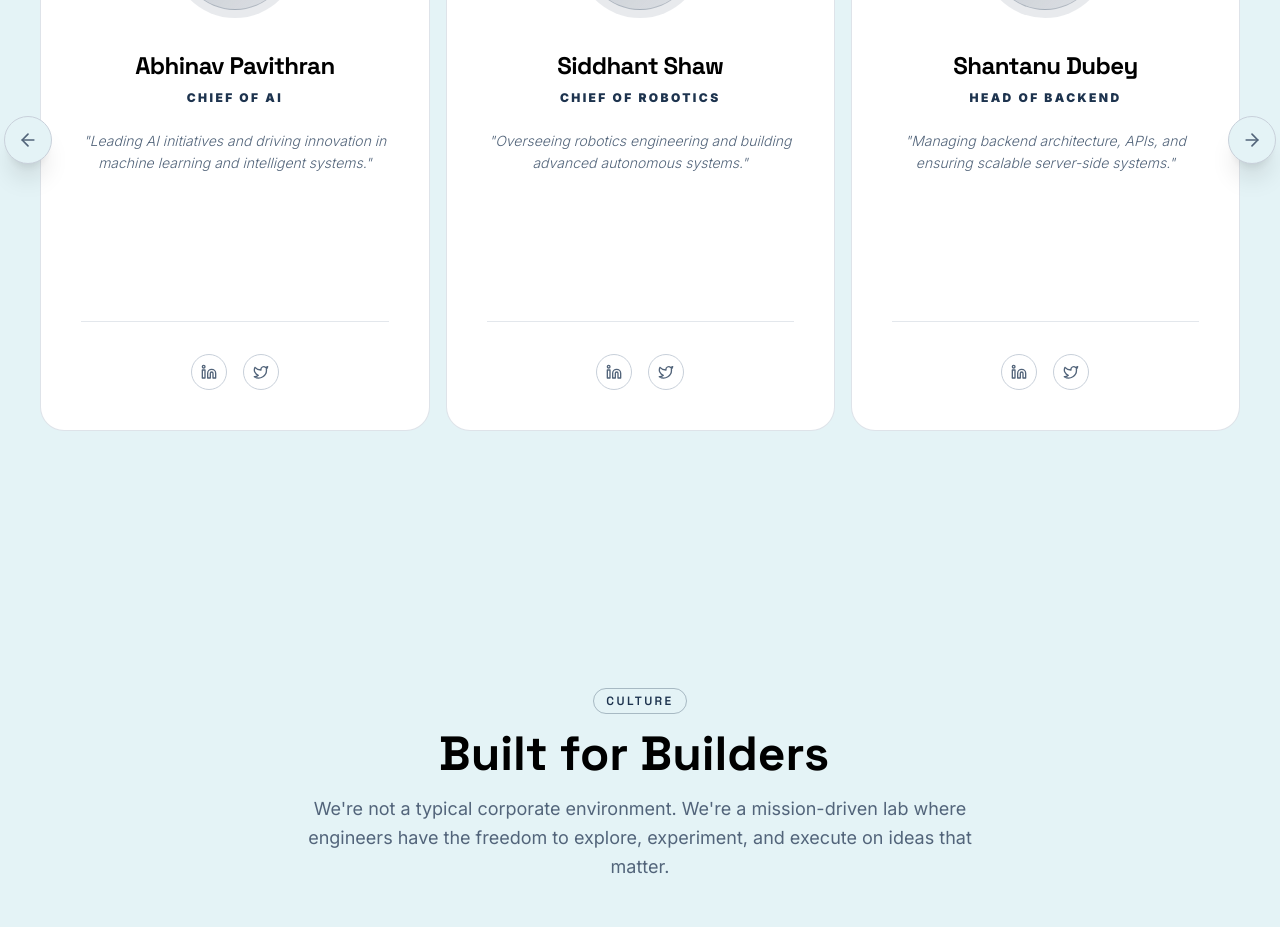
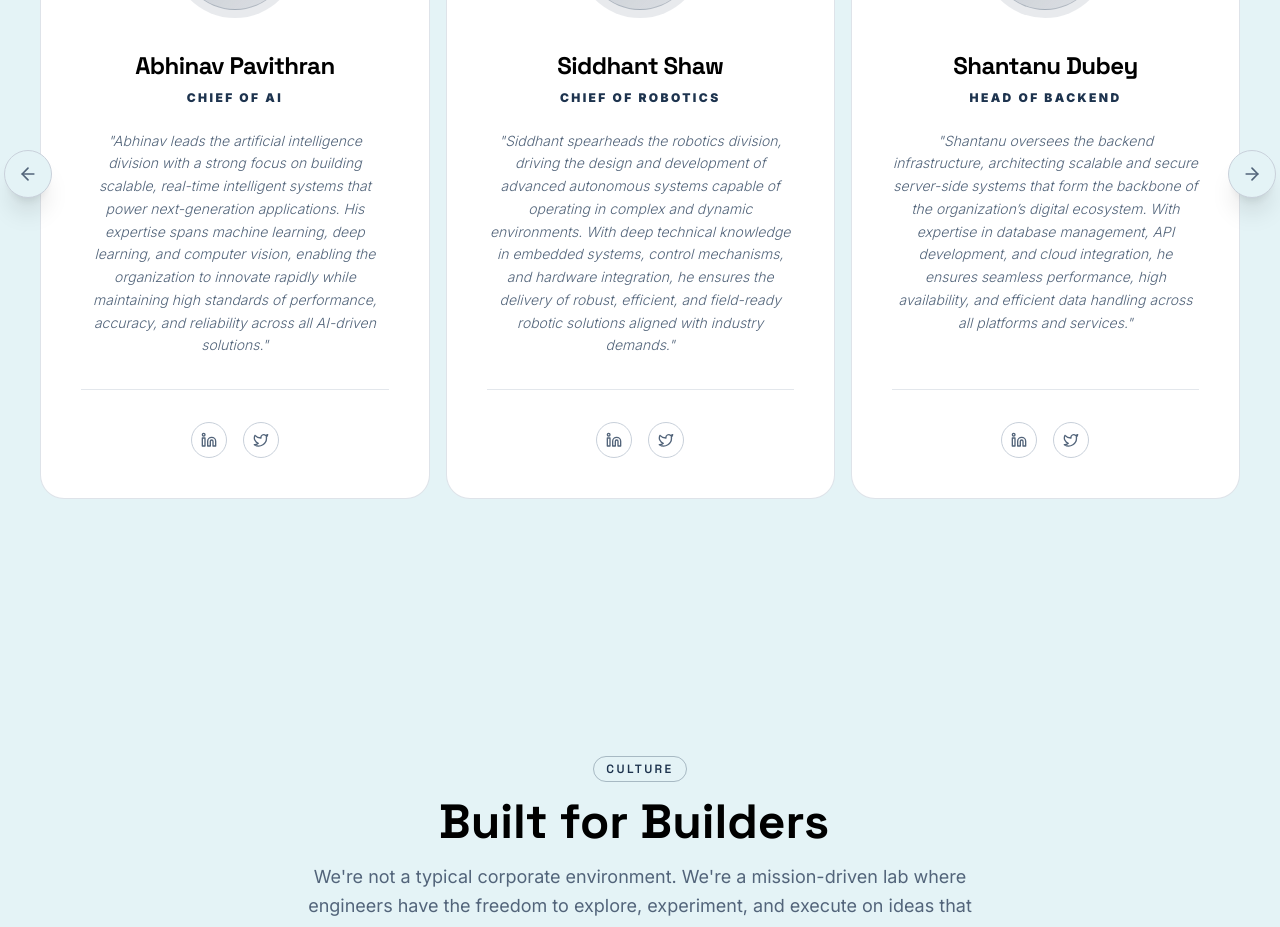
Before and after one commit to mauryatechnology/adiveer-aviation, a Next.js app: page /team in a window 1280 px wide. Shown: the part 880-1807 px from the top of the page. Built offline with nearby package versions, Linux system fonts and the light colour scheme.

Commit message:
update team data

```diff
--- a/src/data/team.ts
+++ b/src/data/team.ts
@@ -14,7 +14,7 @@ export const coreTeam: TeamMember[] = [
   {
     name: "Abhinav Pavithran",
     role: "Chief of AI",
-    desc: "Leading AI initiatives and driving innovation in machine learning and intelligent systems.",
+    desc: "Abhinav leads the artificial intelligence division with a strong focus on building scalable, real-time intelligent systems that power next-generation applications. His expertise spans machine learning, deep learning, and computer vision, enabling the organization to innovate rapidly while maintaining high standards of performance, accuracy, and reliability across all AI-driven solutions.",
     links: {
       linkedin: "https://linkedin.com/in/abhinav"
     }
@@ -22,7 +22,7 @@ export const coreTeam: TeamMember[] = [
   {
     name: "Siddhant Shaw",
     role: "Chief of Robotics",
-    desc: "Overseeing robotics engineering and building advanced autonomous systems.",
+    desc: "Siddhant spearheads the robotics division, driving the design and development of advanced autonomous systems capable of operating in complex and dynamic environments. With deep technical knowledge in embedded systems, control mechanisms, and hardware integration, he ensures the delivery of robust, efficient, and field-ready robotic solutions aligned with industry demands.",
     links: {
       linkedin: "https://linkedin.com/in/siddhant"
     }
@@ -30,7 +30,7 @@ export const coreTeam: TeamMember[] = [
   {
     name: "Shantanu Dubey",
     role: "Head of Backend",
-    desc: "Managing backend architecture, APIs, and ensuring scalable server-side systems.",
+    desc: "Shantanu oversees the backend infrastructure, architecting scalable and secure server-side systems that form the backbone of the organization’s digital ecosystem. With expertise in database management, API development, and cloud integration, he ensures seamless performance, high availability, and efficient data handling across all platforms and services.",
     links: {
       linkedin: "https://linkedin.com/in/shantanu"
     }
@@ -38,7 +38,7 @@ export const coreTeam: TeamMember[] = [
   {
     name: "Kuldeep Maurya",
     role: "Full Stack Developer",
-    desc: "Developing end-to-end web applications with both frontend and backend expertise.",
+    desc: "Kuldeep plays a critical role in developing and maintaining end-to-end web applications, seamlessly integrating frontend interfaces with backend systems. With strong proficiency in modern frameworks, databases, and deployment workflows, he ensures that applications are not only visually engaging but also highly functional, scalable, and optimized for performance.",
     links: {
       linkedin: "https://linkedin.com/in/kuldeepmaurya4296"
     }
@@ -46,7 +46,7 @@ export const coreTeam: TeamMember[] = [
   {
     name: "Navneet Kaur",
     role: "HR Head",
-    desc: "Handling human resources, recruitment, and team management operations.",
+    desc: "Navneet leads the human resources function, focusing on talent acquisition, employee engagement, and organizational development strategies. She ensures a positive and productive workplace culture by aligning HR practices with business goals, fostering team collaboration, and implementing policies that support long-term growth and employee well-being.",
     links: {
       linkedin: "https://linkedin.com/in/navneet"
     }
```
